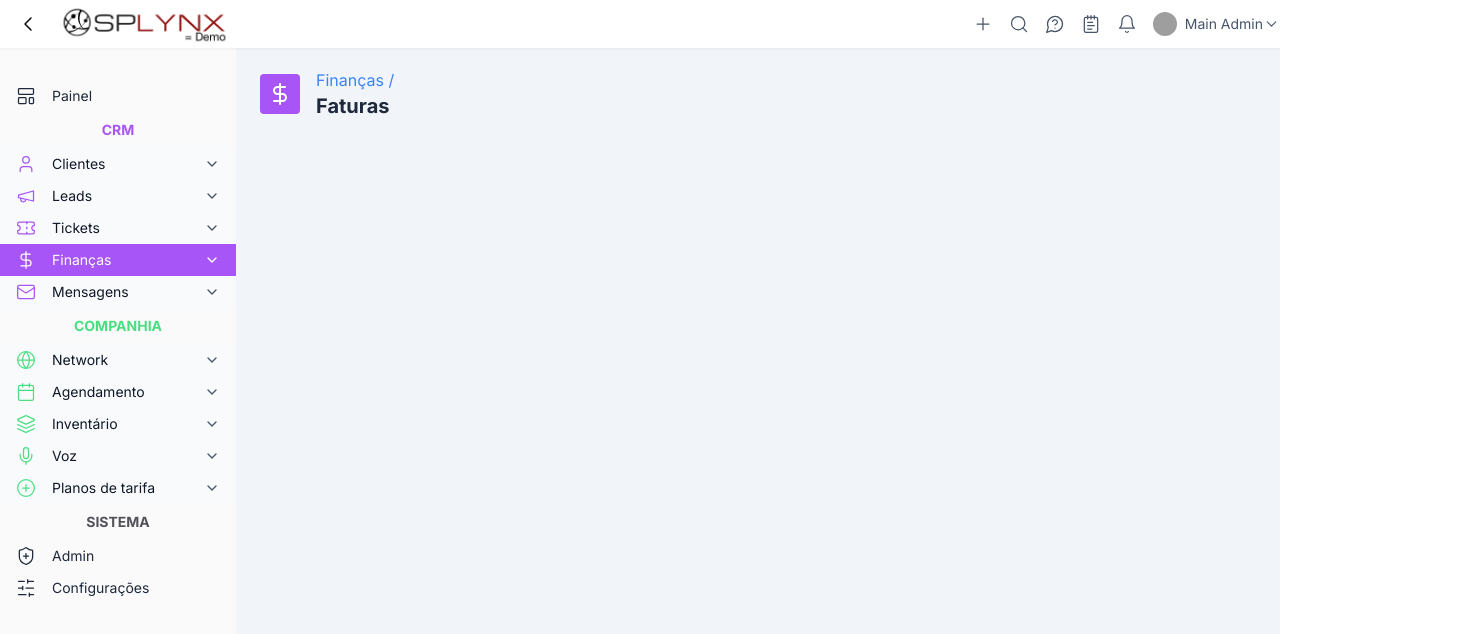
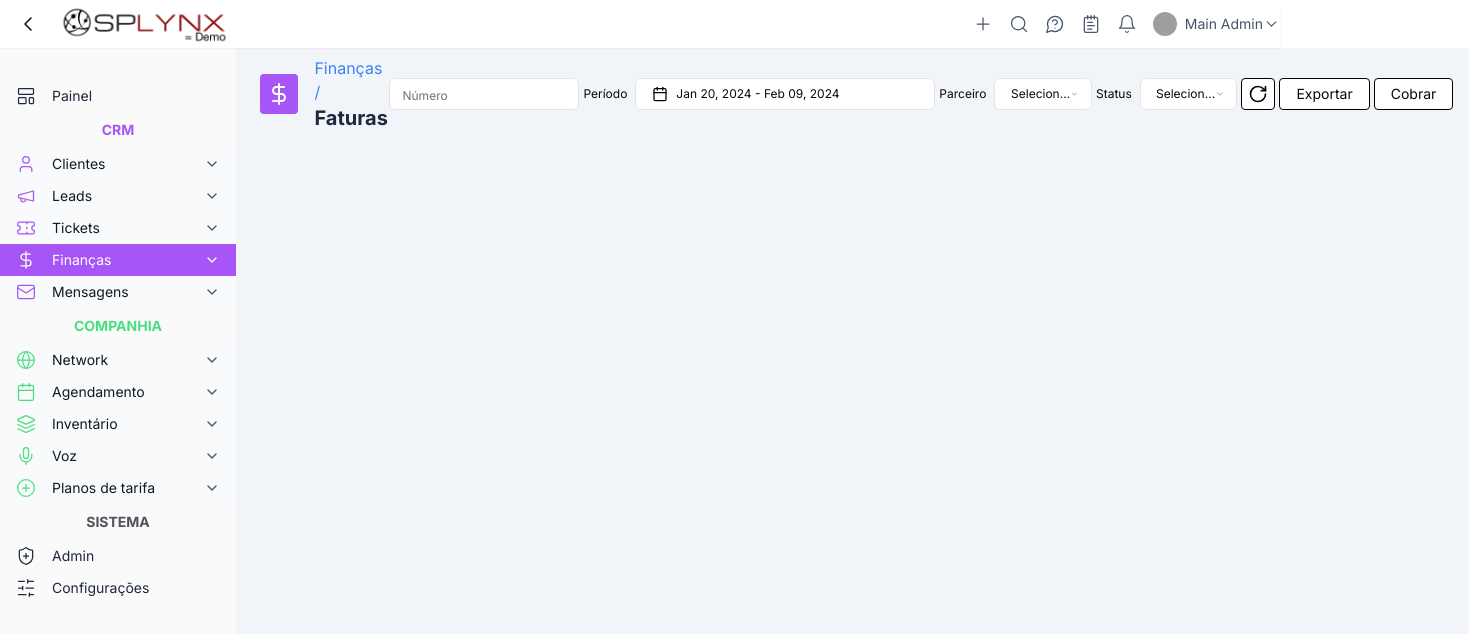
Before and after one commit to vdevs777/next-sidebar, a Next.js app: page /crm/finance/invoices in a window 1280 px wide. Shown: the top 634 px of the page, 1469 px wide, since content can reach past the window. Built offline with nearby package versions, Linux system fonts and the light colour scheme; grey boxes are pictures that could not be loaded.

Commit message:
Add new features to /crm/finance/invoices

```diff
--- a/package.json
+++ b/package.json
@@ -25,11 +25,14 @@
     "clsx": "^2.1.0",
     "cmdk": "^0.2.1",
     "d3": "^7.9.0",
+    "date-fns": "^3.6.0",
     "lucide-react": "^0.338.0",
     "next": "14.1.0",
     "react": "^18",
+    "react-day-picker": "^8.10.0",
     "react-dom": "^18",
     "react-hook-form": "^7.51.0",
+    "react-modern-calendar-datepicker": "^3.1.6",
     "recharts": "^2.12.2",
     "tailwind-merge": "^2.2.1",
     "tailwindcss-animate": "^1.0.7",
--- /dev/null
+++ b/src/components/ui/calendar.tsx
@@ -0,0 +1,64 @@
+import * as React from "react"
+import { ChevronLeft, ChevronRight } from "lucide-react"
+import { DayPicker } from "react-day-picker"
+
+import { cn } from "@/lib/utils"
+import { buttonVariants } from "@/components/ui/button"
+
+export type CalendarProps = React.ComponentProps<typeof DayPicker>
+
+function Calendar({
+  className,
+  classNames,
+  showOutsideDays = true,
+  ...props
+}: CalendarProps) {
+  return (
+    <DayPicker
+      showOutsideDays={showOutsideDays}
+      className={cn("p-3", className)}
+      classNames={{
+        months: "flex flex-col sm:flex-row space-y-4 sm:space-x-4 sm:space-y-0",
+        month: "space-y-4",
+        caption: "flex justify-center pt-1 relative items-center",
+        caption_label: "text-sm font-medium",
+        nav: "space-x-1 flex items-center",
+        nav_button: cn(
+          buttonVariants({ variant: "outline" }),
+          "h-7 w-7 bg-transparent p-0 opacity-50 hover:opacity-100"
+        ),
+        nav_button_previous: "absolute left-1",
+        nav_button_next: "absolute right-1",
+        table: "w-full border-collapse space-y-1",
+        head_row: "flex",
+        head_cell:
+          "text-muted-foreground rounded-md w-9 font-normal text-[0.8rem]",
+        row: "flex w-full mt-2",
+        cell: "h-9 w-9 text-center text-sm p-0 relative [&:has([aria-selected].day-range-end)]:rounded-r-md [&:has([aria-selected].day-outside)]:bg-accent/50 [&:has([aria-selected])]:bg-accent first:[&:has([aria-selected])]:rounded-l-md last:[&:has([aria-selected])]:rounded-r-md focus-within:relative focus-within:z-20",
+        day: cn(
+          buttonVariants({ variant: "ghost" }),
+          "h-9 w-9 p-0 font-normal aria-selected:opacity-100"
+        ),
+        day_range_end: "day-range-end",
+        day_selected:
+          "bg-primary text-primary-foreground hover:bg-primary hover:text-primary-foreground focus:bg-primary focus:text-primary-foreground",
+        day_today: "bg-accent text-accent-foreground",
+        day_outside:
+          "day-outside text-muted-foreground opacity-50 aria-selected:bg-accent/50 aria-selected:text-muted-foreground aria-selected:opacity-30",
+        day_disabled: "text-muted-foreground opacity-50",
+        day_range_middle:
+          "aria-selected:bg-accent aria-selected:text-accent-foreground",
+        day_hidden: "invisible",
+        ...classNames,
+      }}
+      components={{
+        IconLeft: ({ ...props }) => <ChevronLeft className="h-4 w-4" />,
+        IconRight: ({ ...props }) => <ChevronRight className="h-4 w-4" />,
+      }}
+      {...props}
+    />
+  )
+}
+Calendar.displayName = "Calendar"
+
+export { Calendar }
--- /dev/null
+++ b/src/components/ui/date-picker-with-range.tsx
@@ -0,0 +1,63 @@
+import * as React from "react"
+import { addDays, format } from "date-fns"
+import { Calendar as CalendarIcon } from "lucide-react"
+import { DateRange } from "react-day-picker"
+
+import { cn } from "@/lib/utils"
+import { Button } from "@/components/ui/button"
+import { Calendar } from "@/components/ui/calendar"
+import {
+  Popover,
+  PopoverContent,
+  PopoverTrigger,
+} from "@/components/ui/popover"
+
+export function DatePickerWithRange({
+  className,
+}: React.HTMLAttributes<HTMLDivElement>) {
+  const [date, setDate] = React.useState<DateRange | undefined>({
+    from: new Date(2024, 0, 20),
+    to: addDays(new Date(2024, 0, 20), 20),
+  })
+
+  return (
+    <div className={cn("grid gap-2", className)}>
+      <Popover>
+        <PopoverTrigger asChild>
+          <Button
+            id="date"
+            variant={"outline"}
+            className={cn(
+              "w-[300px] h-8 justify-start text-left font-normal",
+              !date && "text-muted-foreground"
+            )}
+          >
+            <CalendarIcon className="mr-2 h-4 w-4" />
+            {date?.from ? (
+              date.to ? (
+                <span className="text-xs">
+                  {format(date.from, "LLL dd, y")} -{" "}
+                  {format(date.to, "LLL dd, y")}
+                </span>
+              ) : (
+                format(date.from, "LLL dd, y")
+              )
+            ) : (
+              <span>Selecione o período</span>
+            )}
+          </Button>
+        </PopoverTrigger>
+        <PopoverContent className="w-auto p-0" align="start">
+          <Calendar
+            initialFocus
+            mode="range"
+            defaultMonth={date?.from}
+            selected={date}
+            onSelect={setDate}
+            numberOfMonths={2}
+          />
+        </PopoverContent>
+      </Popover>
+    </div>
+  )
+}
--- a/src/components/ui/input.tsx
+++ b/src/components/ui/input.tsx
@@ -11,7 +11,7 @@ const Input = React.forwardRef<HTMLInputElement, InputProps>(
       <input
         type={type}
         className={cn(
-          "flex h-10 w-full rounded-md border border-input bg-background px-3 py-2 text-sm ring-offset-background file:border-0 file:bg-transparent file:text-sm file:font-medium placeholder:text-muted-foreground disabled:cursor-not-allowed disabled:opacity-50",
+          "flex h-10 w-full rounded-md border border-input bg-background px-3 py-2 text-sm ring-offset-background file:border-0 file:bg-transparent file:text-sm file:font-medium placeholder:text-muted-foreground disabled:cursor-not-allowed disabled:opacity-50 focus:outline-none",
           className
         )}
         ref={ref}
--- a/src/components/ui/select.tsx
+++ b/src/components/ui/select.tsx
@@ -17,7 +17,7 @@ const SelectTrigger = React.forwardRef<
   <SelectPrimitive.Trigger
     ref={ref}
     className={cn(
-      "flex h-10 w-full items-center justify-between rounded-md border border-input bg-background px-3 py-2 text-sm ring-offset-background placeholder:text-muted-foreground focus:outline-none focus:ring-2 focus:ring-ring focus:ring-offset-2 disabled:cursor-not-allowed disabled:opacity-50 [&>span]:line-clamp-1",
+      "flex h-10 w-full items-center justify-between rounded-md border border-input bg-background px-3 py-2 text-xs ring-offset-background placeholder:text-muted-foreground disabled:cursor-not-allowed disabled:opacity-50 [&>span]:line-clamp-1",
       className
     )}
     {...props}
--- a/src/pages/crm/finance/invoices.tsx
+++ b/src/pages/crm/finance/invoices.tsx
@@ -1,10 +1,86 @@
 import { PageHeader } from "@/components/page-header";
-import { DollarSign } from "lucide-react";
+import { Button } from "@/components/ui/button";
+import { Calendar } from "@/components/ui/calendar";
+import { DatePickerWithRange } from "@/components/ui/date-picker-with-range";
+import { Input } from "@/components/ui/input";
+import { Popover, PopoverContent, PopoverTrigger } from "@/components/ui/popover";
+import {
+  Select,
+  SelectContent,
+  SelectItem,
+  SelectTrigger,
+  SelectValue,
+} from "@/components/ui/select";
+import { cn } from "@/lib/utils";
+import { format } from "date-fns";
+import { CalendarIcon, DollarSign, RotateCw } from "lucide-react";
+import React, { useState } from "react";
 
 export default function Invoices() {
-    return (
+  const [date, setDate] = useState<Date>()
+
+  return (
+    <div className="pr-4">
+      <div className="w-full flex flex-row items-center justify-between">
         <div>
-            <PageHeader path="Finanças /" title="Faturas" icon={<DollarSign />}/>
+          <PageHeader path="Finanças /" title="Faturas" icon={<DollarSign />} />
         </div>
-    )
+        <div className="flex-row-reverse flex gap-1 items-center">
+          <Button
+            className="h-8 rounded-sm border-black hover:bg-black hover:text-white"
+            variant="outline"
+          >
+            Cobrar
+          </Button>
+          <Button
+            className="h-8 rounded-sm border-black hover:bg-black hover:text-white"
+            variant="outline"
+          >
+            Exportar
+          </Button>
+          <Button
+            className="h-8 w-8 rounded-sm border-black hover:bg-black hover:text-white"
+            variant="outline"
+          >
+            <span>
+              <RotateCw className="w-5 h-5 font-normal" />
+            </span>
+          </Button>
+          <div className="flex flex-row items-center gap-2">
+            <span className="text-xs">Status</span>
+            <Select>
+              <SelectTrigger className="h-8">
+                <SelectValue placeholder="Selecione o status" />
+              </SelectTrigger>
+              <SelectContent>
+                <SelectItem value="any">Qualquer</SelectItem>
+                <SelectItem value="paid">Pago</SelectItem>
+                <SelectItem value="unpaid">Não pago</SelectItem>
+                <SelectItem value="pending">Pendente</SelectItem>
+                <SelectItem value="deleted">Excluído</SelectItem>
+                <SelectItem value="overdue">Atrasado</SelectItem>
+              </SelectContent>
+            </Select>
+          </div>
+          <div className="flex flex-row items-center gap-2">
+            <span className="text-xs">Parceiro</span>
+            <Select>
+              <SelectTrigger className="h-8">
+                <SelectValue placeholder="Selecione o parceiro" />
+              </SelectTrigger>
+              <SelectContent>
+                <SelectItem value="reseller">Revendedor Aquarium</SelectItem>
+                <SelectItem value="company">Empresa Aquarium</SelectItem>
+              </SelectContent>
+            </Select>
+          </div>
+          <div className="flex flex-row items-center gap-2 max-h-8">
+            <span className="text-xs">Período</span>
+          <DatePickerWithRange />
+          </div>
+          <Input placeholder="Número" className="h-8 w-[190px] placeholder:text-xs"/>
+        </div>
+      </div>
+    </div>
+  );
 }
```
Also changed, not shown: 1 other file (tests, documents, lock files or other folders).
